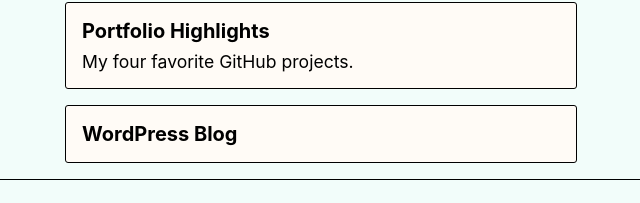
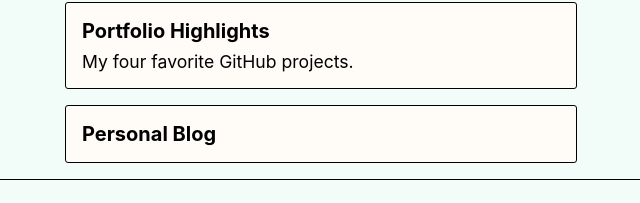
Before and after one commit to Vandivier/not-johns-linktree, a Next.js app: page / in a window 1280 px wide. Shown: the part 621-824 px from the top of the page, without its empty margins (319-959 px from the left). Built offline with nearby package versions, Linux system fonts and the light colour scheme.

Commit message:
feat: personal blog, not wordpress

```diff
--- a/pages/index.tsx
+++ b/pages/index.tsx
@@ -87,7 +87,7 @@
           rel="noreferrer"
           target="_blank"
         >
-          <h2>WordPress Blog</h2>
+          <h2>Personal Blog</h2>
         </a>
       </div>
     </main>
```
